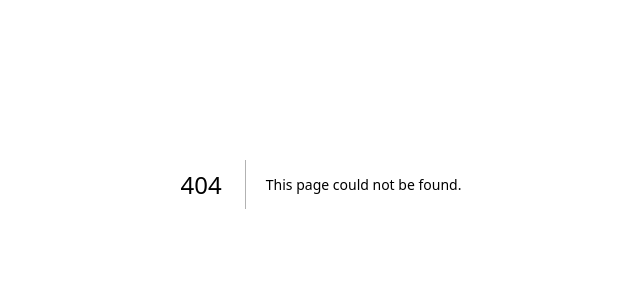
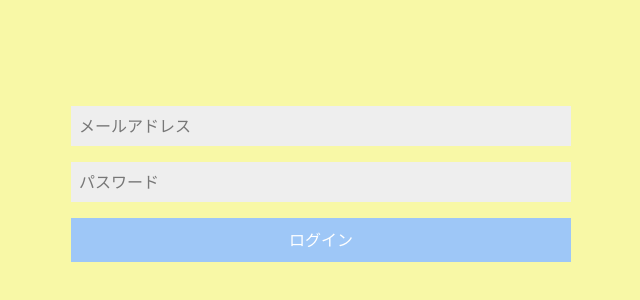
Before and after one commit to GH-stg0/PBL_T1_Project, a Next.js app: page /admin/login in a window 1280 px wide. Before the commit this address had no page. Shown: the part 216-516 px from the top of the page, without its empty margins (319-959 px from the left). Built offline with nearby package versions, Linux system fonts and the light colour scheme.

Commit message:
管理者ログイン画面を追加しました．
検索画面から，管理者ログイン画面に遷移できるボタンを追加しています．

```diff
--- /dev/null
+++ b/app/admin/login/page.tsx
@@ -0,0 +1,64 @@
+"use client";
+
+import { useState } from "react";
+
+export default function AdminLoginPage() {
+  const [email, setEmail] = useState("");
+  const [password, setPassword] = useState("");
+
+  return (
+    <div
+      style={{
+        background: "#f8f8a6",
+        width: "100vw",
+        height: "100vh",
+        display: "flex",
+        justifyContent: "center",
+        alignItems: "center",
+      }}
+    >
+      <div style={{ width: 500, textAlign: "center" }}>
+        <input
+          type="email"
+          placeholder="メールアドレス"
+          value={email}
+          onChange={(e) => setEmail(e.target.value)}
+          style={{
+            width: "100%",
+            padding: "8px",
+            marginBottom: "16px",
+            boxSizing: "border-box",
+            backgroundColor: "#eee",
+          }}
+        />
+
+        <input
+          type="password"
+          placeholder="パスワード"
+          value={password}
+          onChange={(e) => setPassword(e.target.value)}
+          style={{
+            width: "100%",
+            padding: "8px",
+            marginBottom: "16px",
+            boxSizing: "border-box",
+            backgroundColor: "#eee",
+          }}
+        />
+
+        <button
+          style={{
+            width: "100%",
+            padding: "10px",
+            background: "#9ec7f7",
+            border: "none",
+            cursor: "pointer",
+            color: "#fff",
+          }}
+        >
+          ログイン
+        </button>
+      </div>
+    </div>
+  );
+}
--- a/components/Header.tsx
+++ b/components/Header.tsx
@@ -1,13 +1,24 @@
+import Link from "next/link";
+
 export default function Header() {
   return (
-    <header className="bg-app-green px-4 py-6 rounded-b-sm shadow-sm">
+    <header className="relative bg-app-green px-4 py-6 rounded-b-sm shadow-sm">
+      {/* 管理者ログインリンク（右上） */}
+      <div className="absolute right-4 top-4">
+        <Link
+          href="/admin/login"
+          className="text-sm text-gray-700 hover:underline"
+        >
+          管理者ログイン
+        </Link>
+      </div>
+
       <h1 className="text-center text-xl font-bold text-gray-800 mb-4 tracking-wide">
         落とし物検索
       </h1>
 
       {/* キーワード検索バー */}
       <div className="relative">
-        {/* SVGアイコン: 虫眼鏡 */}
         <div className="absolute left-3 top-1/2 -translate-y-1/2 text-gray-500">
           <svg xmlns="http://www.w3.org/2000/svg" fill="none" viewBox="0 0 24 24" strokeWidth={1.5} stroke="currentColor" className="w-5 h-5">
             <path strokeLinecap="round" strokeLinejoin="round" d="m21 21-5.197-5.197m0 0A7.5 7.5 0 1 0 5.196 5.196a7.5 7.5 0 0 0 10.607 10.607Z" />
```
